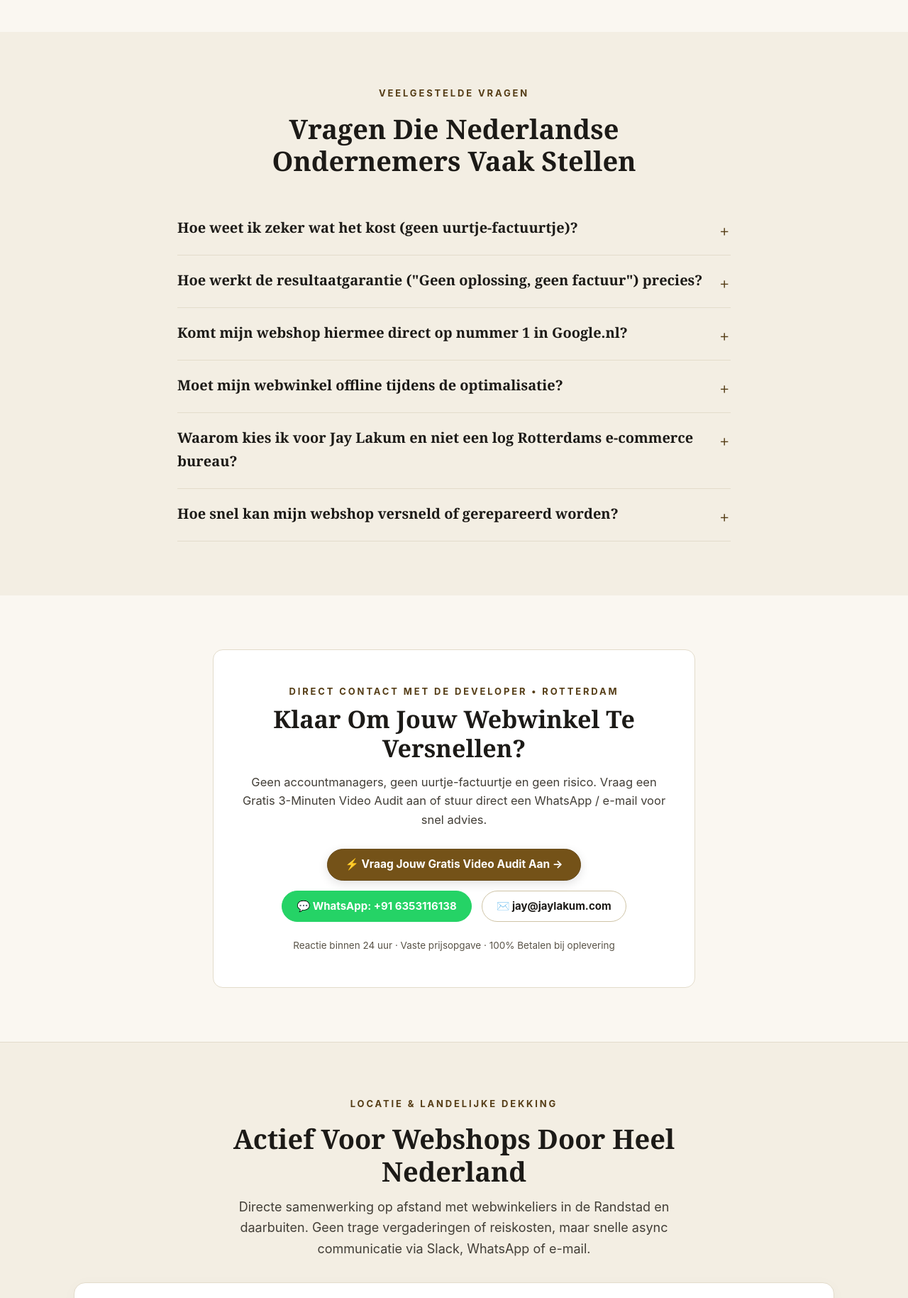
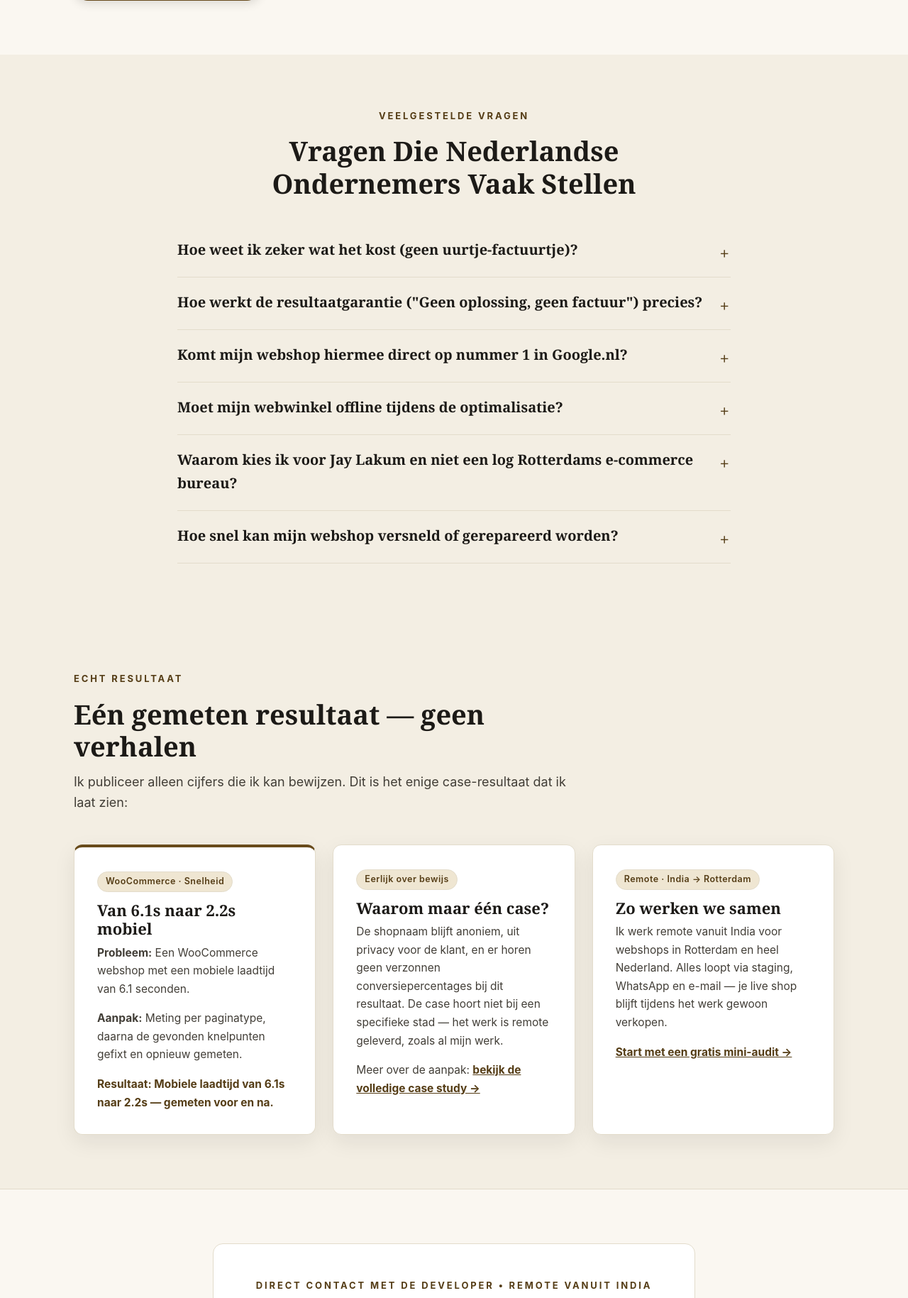
Before and after one commit to lakumjay/jaylakum, a PHP site: page /nl/rotterdam/ in a window 1280 px wide. Shown: the part 3729-5558 px from the top of the page at 71% size. Run offline with PHP 8.4, Linux system fonts and the light colour scheme.

Commit message:
SEO cleanup 2026-11-22: honest content, working form, no fake schema (nl/rotterdam/index.php)

```diff
--- a/nl/rotterdam/index.php
+++ b/nl/rotterdam/index.php
@@ -19,8 +19,8 @@
 <meta name="msapplication-TileImage" content="https://jaylakum.com/favicon-192x192.png" />
 <meta name="msapplication-TileColor" content="#171410" />
 <!-- Primary SEO Meta Targeting Netherlands -->
-<title>WooCommerce Specialist Rotterdam | Vaste Prijs | Jay Lakum</title>
-<meta name="description" content="Freelance WooCommerce specialist Rotterdam. Snelle checkouts, Mollie iDEAL & PostNL. Vaste prijs, betalen na tevredenheid." />
+<title>WooCommerce Specialist Rotterdam — Speed &amp; Bug Fixes, Vaste Prijs | Jay Lakum</title>
+<meta name="description" content="Webshop in Rotterdam traag of kapot? Remote WooCommerce &amp; Shopify specialist vanuit India: snelheid en bug fixes voor een vaste prijs (€290–€950). Echt resultaat: 6.1s → 2.2s mobiel. Geen oplossing, geen factuur." />
 <meta name="keywords" content="Shopify webshop sneller maken, WooCommerce trage webshop versnellen, Mollie iDEAL betaling mislukt WooCommerce, Core Web Vitals verbeteren webshop, Shopify specialist Nederland, freelance webdeveloper Amsterdam, webshop laten maken Rotterdam, iDEAL checkout repareren" />
 <meta name="author" content="Jay Lakum" />
 <link rel="canonical" href="https://jaylakum.com/nl/rotterdam/" />
@@ -37,8 +37,8 @@
 <meta property="og:type" content="website" />
 <meta property="og:url" content="https://jaylakum.com/nl/rotterdam/" />
 <meta property="og:site_name" content="Jay Lakum — Webshop Performance & Development Nederland" />
-<meta property="og:title" content="WooCommerce Specialist Rotterdam | Vaste Prijs | Jay Lakum" />
-<meta property="og:description" content="Freelance WooCommerce specialist Rotterdam. Snelle checkouts, Mollie iDEAL & PostNL. Vaste prijs, betalen na tevredenheid." />
+<meta property="og:title" content="WooCommerce Specialist Rotterdam — Speed &amp; Bug Fixes, Vaste Prijs | Jay Lakum" />
+<meta property="og:description" content="Webshop in Rotterdam traag of kapot? Remote WooCommerce &amp; Shopify specialist vanuit India: snelheid en bug fixes voor een vaste prijs (€290–€950). Echt resultaat: 6.1s → 2.2s mobiel." />
 <meta property="og:image" content="https://jaylakum.com/og-image.png" />
 <meta property="og:locale" content="nl_NL" />
 
@@ -51,7 +51,7 @@
       "@type": "WebPage",
       "@id": "https://jaylakum.com/nl/rotterdam/#webpage",
       "url": "https://jaylakum.com/nl/rotterdam/",
-      "name": "Shopify &amp; WooCommerce Specialist Rotterdam | Jay Lakum",
+      "name": "WooCommerce Specialist Rotterdam — Speed & Bug Fixes, Vaste Prijs | Jay Lakum",
       "isPartOf": {
         "@id": "https://jaylakum.com/#website"
       },
@@ -139,7 +139,7 @@
           "@type": "Offer",
           "itemOffered": {
             "@type": "Service",
-            "name": "Shopify & WooCommerce Snelheid Optimalisatie (<1.5s)"
+            "name": "Shopify & WooCommerce Snelheid Optimalisatie"
           }
         },
         {
@@ -162,28 +162,7 @@
       },
       "mainEntityOfPage": {
         "@id": "https://jaylakum.com/nl/rotterdam/#webpage"
-      },
-      "telephone": "+31620000000",
-      "address": {
-        "@type": "PostalAddress",
-        "addressLocality": "Amsterdam",
-        "addressRegion": "Noord-Holland",
-        "addressCountry": "NL"
-      },
-      "openingHoursSpecification": [
-        {
-          "@type": "OpeningHoursSpecification",
-          "dayOfWeek": [
-            "Monday",
-            "Tuesday",
-            "Wednesday",
-            "Thursday",
-            "Friday"
-          ],
-          "opens": "09:00",
-          "closes": "18:00"
-        }
-      ]
+      }
     },
     {
       "@type": "FAQPage",
@@ -644,7 +623,7 @@
       <div>
         <span class="tag" style="margin-bottom:16px">🇳🇱 Shopify & WooCommerce Specialist Nederland</span>
         <h1>Shopify & WooCommerce Specialist Rotterdam</h1>
-        <p class="sub">Robuuste e-commerce architectuur, ERP-koppelingen en laadtijdoptimalisatie voor ondernemers en retailmerken in Rotterdam en Rijnmond.</p>
+        <p class="sub">Robuuste e-commerce architectuur, ERP-koppelingen en laadtijdoptimalisatie voor ondernemers en retailmerken in Rotterdam en Rijnmond. Ik werk remote vanuit India — je spreekt direct met de developer, tegen een vaste prijs vooraf.</p>
         <div class="hero-ctas">
           <a href="#calculator" class="btn">Bereken Je Omzetverlies →</a>
           <a href="#contact" class="btn btn-ghost">Gratis Speed Audit Aanvragen</a>
@@ -824,15 +803,47 @@
     </div>
   </section>
 
+  <!-- Bewijs: het enige echte case-cijfer -->
+  <section class="section section-soft" style="border-bottom:1px solid var(--line)">
+    <div class="wrap">
+      <div class="section-head">
+        <div class="eyebrow">ECHT RESULTAAT</div>
+        <h2>Eén gemeten resultaat — geen verhalen</h2>
+        <p>Ik publiceer alleen cijfers die ik kan bewijzen. Dit is het enige case-resultaat dat ik laat zien:</p>
+      </div>
+      <div class="grid-3">
+        <div class="card" style="border-top:4px solid var(--gold)">
+          <span class="tag">WooCommerce · Snelheid</span>
+          <h3>Van 6.1s naar 2.2s mobiel</h3>
+          <p><strong>Probleem:</strong> Een WooCommerce webshop met een mobiele laadtijd van 6.1 seconden.</p>
+          <p><strong>Aanpak:</strong> Meting per paginatype, daarna de gevonden knelpunten gefixt en opnieuw gemeten.</p>
+          <p style="font-weight:700;color:var(--gold-deep);margin-bottom:0">Resultaat: Mobiele laadtijd van 6.1s naar 2.2s — gemeten voor en na.</p>
+        </div>
+        <div class="card">
+          <span class="tag">Eerlijk over bewijs</span>
+          <h3>Waarom maar één case?</h3>
+          <p>De shopnaam blijft anoniem, uit privacy voor de klant, en er horen geen verzonnen conversiepercentages bij dit resultaat. De case hoort niet bij een specifieke stad — het werk is remote geleverd, zoals al mijn werk.</p>
+          <p>Meer over de aanpak: <a href="/case-study/" style="font-weight:700;color:var(--gold-deep);text-decoration:underline">bekijk de volledige case study →</a></p>
+        </div>
+        <div class="card">
+          <span class="tag">Remote · India → Rotterdam</span>
+          <h3>Zo werken we samen</h3>
+          <p>Ik werk remote vanuit India voor webshops in Rotterdam en heel Nederland. Alles loopt via staging, WhatsApp en e-mail — je live shop blijft tijdens het werk gewoon verkopen.</p>
+          <p><a href="#contact" style="font-weight:700;color:var(--gold-deep);text-decoration:underline">Start met een gratis mini-audit →</a></p>
+        </div>
+      </div>
+    </div>
+  </section>
+
   <!-- Contact Form -->
     <!-- Closing Direct CTA (Replaces Redundant Secondary Form) -->
   <section id="contact" class="section"><span id="gratis-audit" style="display:block;position:relative;top:-70px;visibility:hidden"></span>
     <div class="wrap">
       <div class="contact-box" style="text-align:center;padding:48px 32px">
-        <div class="eyebrow" style="margin-bottom:8px">DIRECT CONTACT MET DE DEVELOPER &bull; ROTTERDAM</div>
+        <div class="eyebrow" style="margin-bottom:8px">DIRECT CONTACT MET DE DEVELOPER &bull; REMOTE VANUIT INDIA</div>
         <h2 style="font-size:clamp(26px,4vw,34px);margin:0 0 14px">Klaar Om Jouw Webwinkel Te Versnellen?</h2>
         <p style="color:var(--ink-soft);font-size:16.5px;max-width:620px;margin:0 auto 28px;line-height:1.6">
-          Geen accountmanagers, geen uurtje-factuurtje en geen risico. Vraag een Gratis 3-Minuten Video Audit aan of stuur direct een WhatsApp / e-mail voor snel advies.
+          Geen accountmanagers, geen uurtje-factuurtje en geen risico. Ik werk remote vanuit India voor webshops in heel Nederland. Vraag een Gratis 3-Minuten Video Audit aan of stuur direct een WhatsApp / e-mail voor snel advies.
         </p>
         <div style="display:flex;justify-content:center;flex-wrap:wrap;gap:14px;align-items:center">
           <a href="/nl/#gratis-audit" class="btn" style="background:var(--gold-btn);border-color:var(--gold);color:var(--gold-btn-text)!important;font-size:15.5px;padding:12px 24px">
@@ -858,7 +869,7 @@
       <div class="section-head" style="text-align:center;margin:0 auto 32px">
         <div class="eyebrow">LOCATIE & LANDELIJKE DEKKING</div>
         <h2>Actief Voor Webshops Door Heel Nederland</h2>
-        <p style="color:var(--ink-soft);max-width:680px;margin:8px auto 0">Directe samenwerking op afstand met webwinkeliers in de Randstad en daarbuiten. Geen trage vergaderingen of reiskosten, maar snelle async communicatie via Slack, WhatsApp of e-mail.</p>
+        <p style="color:var(--ink-soft);max-width:680px;margin:8px auto 0">Directe samenwerking op afstand — ik werk vanuit India — met webwinkeliers in de Randstad en daarbuiten. Geen trage vergaderingen of reiskosten, maar snelle async communicatie via Slack, WhatsApp of e-mail.</p>
       </div>
 
       <div style="display:grid;grid-template-columns:repeat(auto-fit,minmax(280px,1fr));gap:24px;align-items:center;background:var(--card);border:1px solid var(--line);border-radius:16px;padding:24px;box-shadow:0 4px 20px rgba(0,0,0,0.03)">
@@ -873,17 +884,9 @@
             <li>💡 <b>Eindhoven & Brainport:</b> <a href="/nl/eindhoven/" style="color:var(--gold-deep);font-weight:600;text-decoration:underline">Shopify Specialist Eindhoven</a></li>
           </ul>
         </div>
-        <div style="border-radius:12px;overflow:hidden;border:1px solid var(--line);min-height:260px;position:relative">
-          <iframe
-            title="Google Maps Nederland Dekking"
-            width="100%"
-            height="260"
-            style="border:0;display:block"
-            loading="lazy"
-            allowfullscreen
-            referrerpolicy="no-referrer-when-downgrade"
-            src="https://www.google.com/maps/embed?pb=!1m18!1m12!1m3!1d155856.7649514755!2d4.763878036069927!3d52.3702157!2m3!1f0!2f0!3f0!3m2!1i1024!2i768!4f13.1!3m3!1m2!1s0x47c63fb5949a7755%3A0x6600db4cbdd057d3!2sAmsterdam%2C%20Netherlands!5e0!3m2!1sen!2snl!4v1700000000000!5m2!1sen!2snl">
-          </iframe>
+        <div style="border-radius:12px;border:1px solid var(--line);padding:26px;background:var(--bg-soft)">
+          <h3 style="font-size:20px;margin:0 0 12px">📍 Remote vanuit India</h3>
+          <p style="font-size:15px;color:var(--ink-soft);line-height:1.7;margin:0">Ik werk volledig op afstand en heb geen bezoekadres in Rotterdam. Wel: direct contact met de developer zelf via WhatsApp, e-mail en Slack, werken op staging zodat je live shop altijd doorverkoopt, en een vaste prijs vooraf.</p>
         </div>
       </div>
     </div>
```
